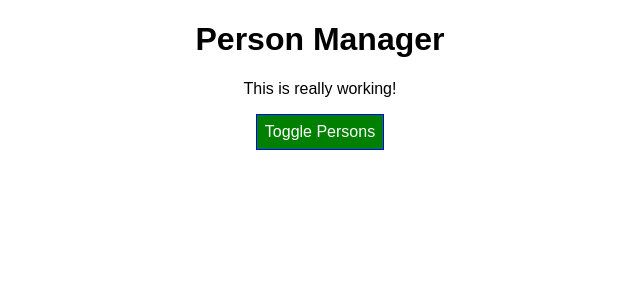
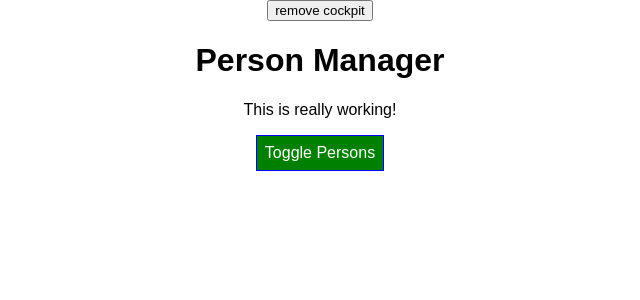
Before and after one commit to asal-rostami-react/react-complete-guide, a React app: page / in a window 1280 px wide. Shown: the top 300 px of the page, without its empty margins (320-960 px from the left). Built offline with nearby package versions, Linux system fonts and the light colour scheme.

Commit message:
added remove button for cleanuping

```diff
--- a/src/components/Cockpit/Cockpit.js
+++ b/src/components/Cockpit/Cockpit.js
@@ -1,6 +1,7 @@
 import React, {useEffect} from 'react';
 import classes from './Cockpit.css';
 
+// whenever state changes , it will be rendered
 const cockpit = (props) => {
   useEffect(() =>{
     console.log('[cockpit.js] useEffect');
@@ -9,7 +10,17 @@ const cockpit = (props) => {
     setTimeout(() => {
       console.log("Saved data to cloud!");
     }, 1000);
+    // for cleanin up
+    return () => {
+      console.log('[Cockpit.js] cleanup work in useEffect');
+    };
   } ,[props.persons]);
+
+
+  // by considering an empty array,this useEffect will be rendered just one time at the begining of runing the project
+  // useEffect(() => {
+        // some code.....
+  // } , []);
 
     // let classes = ['red', 'bold'].join(' ');
     const assignedClasses = [];
--- a/src/components/Persons/Persons.js
+++ b/src/components/Persons/Persons.js
@@ -52,6 +52,8 @@ export default persons;
 //     console.log('[Persons.js] componentDidUpdate');
 //     console.log(snapshot);
 //   }
+
+// for cleaning up of priject
   // componetWillUnmount(){
   //   console.log('[Persons.js] componentWillUnmount');
   // }
--- a/src/containers/App.js
+++ b/src/containers/App.js
@@ -14,7 +14,8 @@ class App extends Component {
         { id:'kvbs44',name: 'Julie', age: 9}
       ],
       otherStates : 'this is a other state',
-      showPerson : false
+      showPerson : false,
+      showCockpit: true
 
     }
   }
@@ -70,11 +71,17 @@ class App extends Component {
     }
     return (
           <div className={classes.App}>
-            <Cockpit
+            <button onClick={() => {
+              this.setState({showCockpit: false});
+            }}
+            >
+              remove cockpit</button>
+            {this.state.showCockpit ? (<Cockpit
               title={this.props.appTitle}
               showPersons={this.state.showPerson}
               persons={this.state.persons}
-              clicked={this.togglePersonHandler}/>
+              clicked={this.togglePersonHandler}
+            />) : null}
             {persons}
           </div>
     );
```
